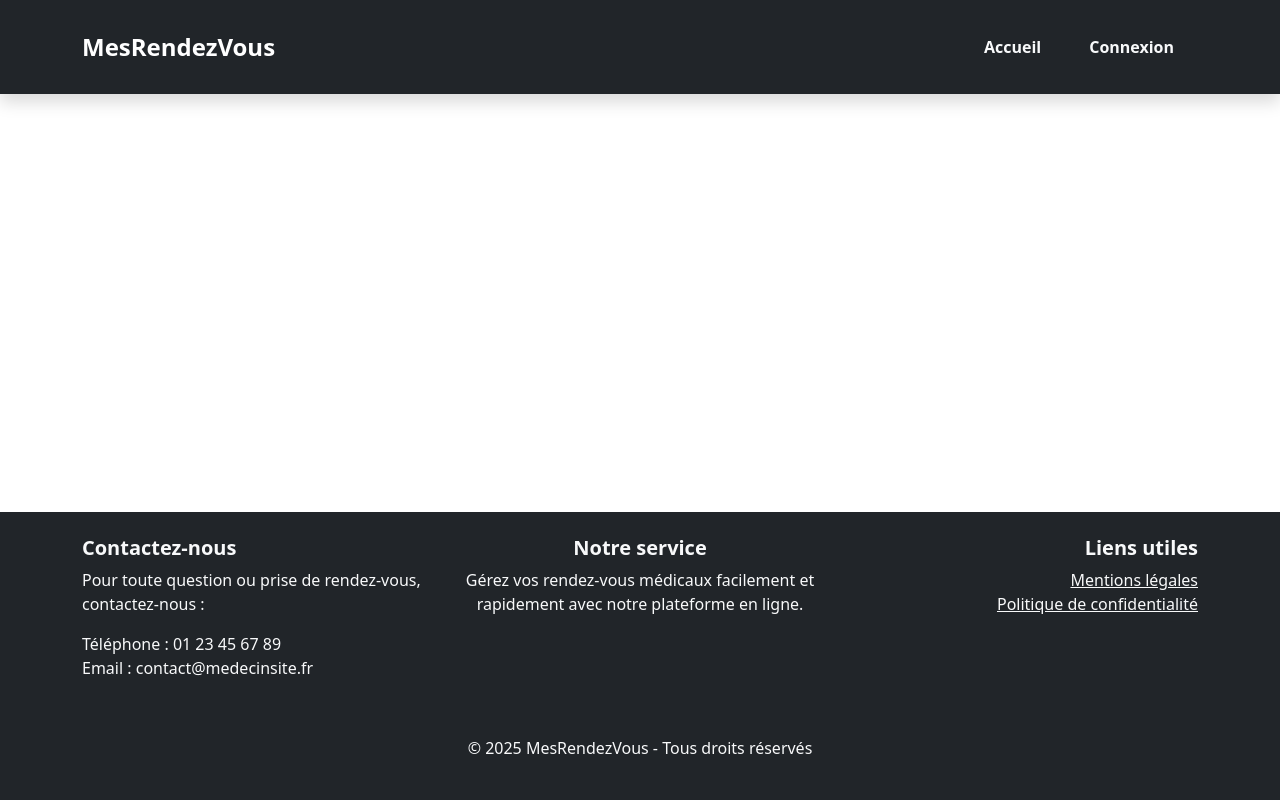
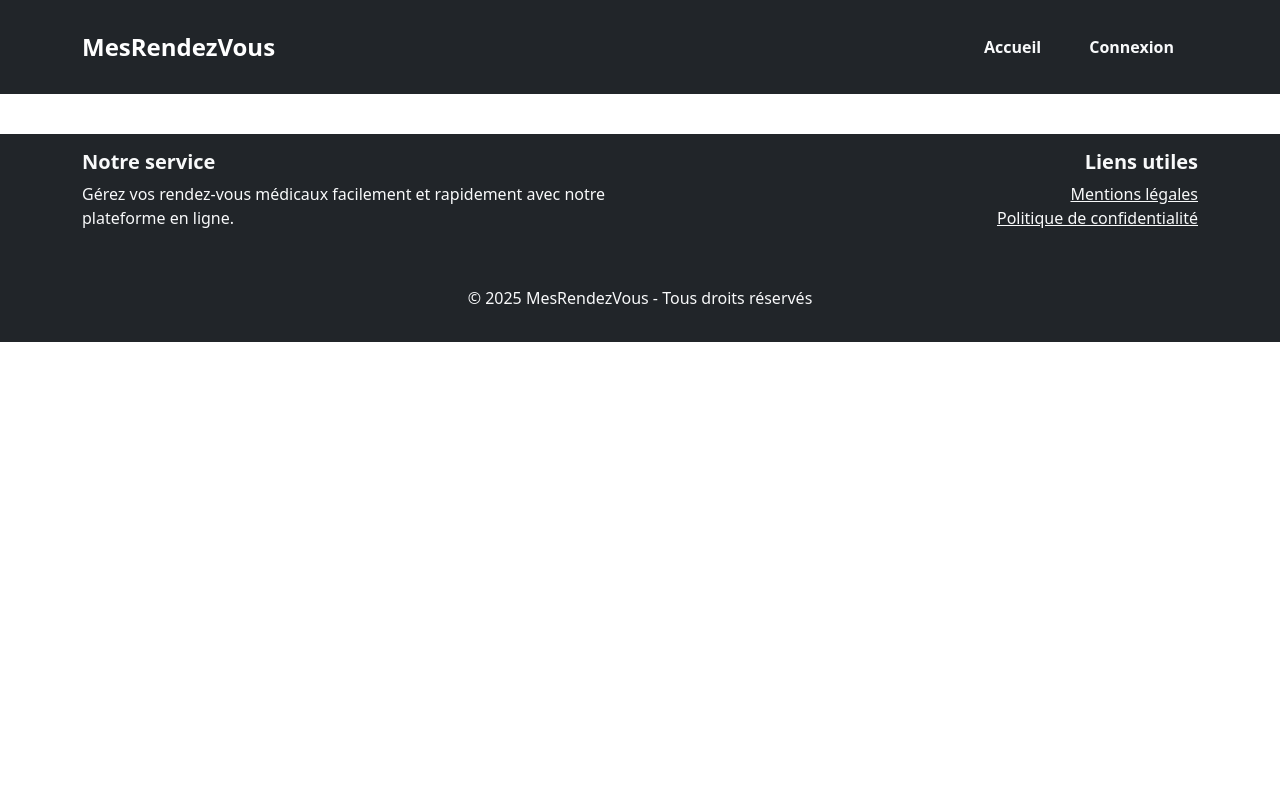
Before and after one commit to Nicolas2027g/Reservation_BDD, a PHP site: page / in a window 1280 px wide. Run offline with PHP 8.4, Linux system fonts and the light colour scheme.

Commit message:
modification du head/header/footer/foot/style générale

```diff
--- a/asset/css/style.css
+++ b/asset/css/style.css
@@ -0,0 +1,7 @@
+body {
+    min-height: 100vh; /* Assure que la page prend toute la hauteur de l’écran */
+}
+
+main {
+    padding: 20px; /* Ajoute un peu d’espace */
+}
--- /dev/null
+++ b/asset/php/foot.php
@@ -0,0 +1,3 @@
+<script src="https://cdn.jsdelivr.net/npm/bootstrap@5.3.3/dist/js/bootstrap.bundle.min.js" integrity="sha384-YvpcrYf0tY3lHB60NNkmXc5s9fDVZLESaAA55NDzOxhy9GkcIdslK1eN7N6jIeHz" crossorigin="anonymous"></script>
+</body>
+</html>
--- a/asset/php/footer.php
+++ b/asset/php/footer.php
@@ -1,21 +1,12 @@
-    <footer class="bg-dark text-light py-4 fixed-bottom w-100">
+<footer class="bg-dark text-light py-3 w-100">
     <div class="container">
-            <div class="row">
-                <div class="col-md-4 mb-3 d-none d-md-block">
-                    <h5 class="fw-bold">Contactez-nous</h5>
-                    <p>Pour toute question ou prise de rendez-vous, contactez-nous :</p>
-                    <ul class="list-unstyled">
-                        <li>Téléphone : 01 23 45 67 89</li>
-                        <li>Email : contact@medecinsite.fr</li>
-                    </ul>
-                </div>
-
-                <div class="col-md-4 mb-3 d-none d-md-block text-center">
+        <div class="row align-items-center">
+            <div class="col-md-6 mb-3 text-md-start">
                 <h5 class="fw-bold">Notre service</h5>
                 <p>Gérez vos rendez-vous médicaux facilement et rapidement avec notre plateforme en ligne.</p>
             </div>
 
-                <div class="col-md-4 mb-3 text-md-end">
+            <div class="col-md-6 mb-3 text-md-end">
                 <h5 class="fw-bold">Liens utiles</h5>
                 <ul class="list-unstyled">
                     <li><a href="#" class="text-light">Mentions légales</a></li>
@@ -29,6 +20,3 @@
         </div>
     </div>
 </footer>
-    <script src="https://cdn.jsdelivr.net/npm/bootstrap@5.3.3/dist/js/bootstrap.bundle.min.js" integrity="sha384-YvpcrYf0tY3lHB60NNkmXc5s9fDVZLESaAA55NDzOxhy9GkcIdslK1eN7N6jIeHz" crossorigin="anonymous"></script>
-</body>
-</html>
--- a/asset/php/head.php
+++ b/asset/php/head.php
@@ -7,4 +7,4 @@
     <link href="https://cdn.jsdelivr.net/npm/bootstrap@5.3.3/dist/css/bootstrap.min.css" rel="stylesheet" integrity="sha384-QWTKZyjpPEjISv5WaRU9OFeRpok6YctnYmDr5pNlyT2bRjXh0JMhjY6hW+ALEwIH" crossorigin="anonymous">
     <title>Document</title>
 </head>
-<body>
+<body  class="d-flex flex-column min-vh-100">
--- a/asset/php/header_d.php
+++ b/asset/php/header_d.php
@@ -1,4 +1,4 @@
-<header class="bg-dark text-light py-3 shadow fixed-top w-100">
+<header class="bg-dark text-light py-3 w-100">
     <nav class="navbar navbar-expand-lg navbar-dark">
         <div class="container">
             <a class="navbar-brand fw-bold fs-4" href="#">MesRendezVous</a>
```
Lines whose indentation alone changed are shown as unchanged.
